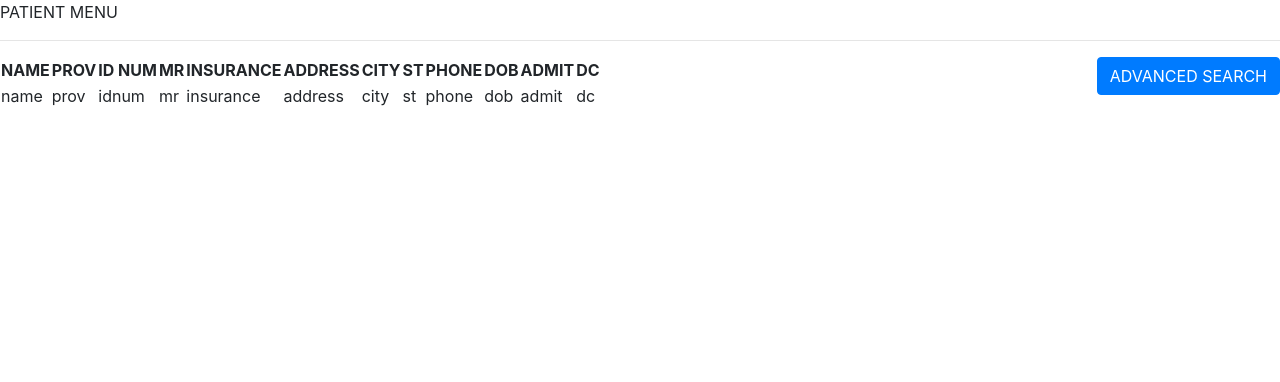
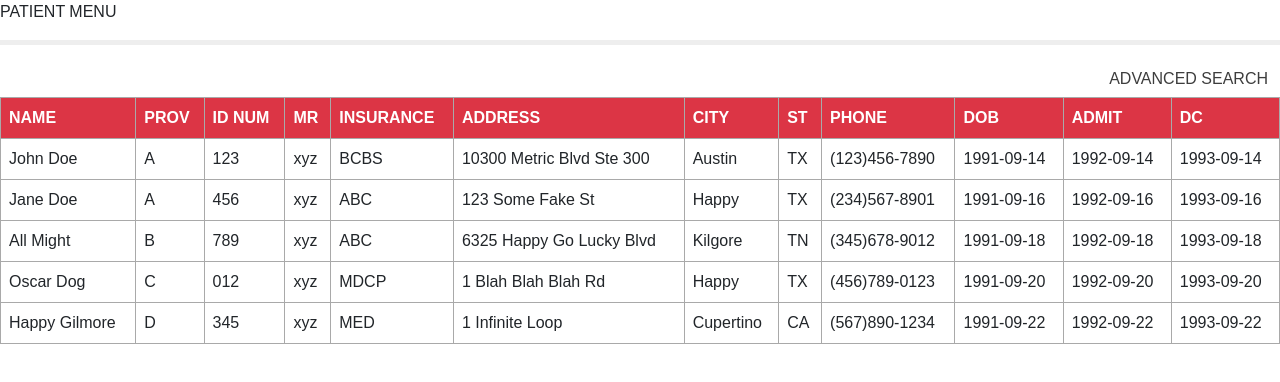
Before and after one commit to danielhayespco/goodlookingPatientMenu, a plain HTML site: page index.html in a window 1280 px wide. Drawn offline with nearby package versions, Linux system fonts and the light colour scheme.

Commit message:
added patient data dynamically to to the table

```diff
--- a/app.js
+++ b/app.js
@@ -1,9 +1,6 @@
 var app = angular.module("myApp", []);
 
 	app.controller("PatientController", function($scope){
-
-	});
-
 		var patients = [
 		   	{
 		     "name": "John Doe",
@@ -76,3 +73,7 @@ var app = angular.module("myApp", []);
 		     "dc": "1993-09-22"
 		   	}
 		]
+
+		$scope.patients = patients;
+
+	});
--- a/index.html
+++ b/index.html
@@ -2,7 +2,7 @@
   <head>
    <title>Patient Menu</title>
    <link rel="stylesheet" href="https://maxcdn.bootstrapcdn.com/bootstrap/4.0.0/css/bootstrap.min.css" integrity="sha384-Gn5384xqQ1aoWXA+058RXPxPg6fy4IWvTNh0E263XmFcJlSAwiGgFAW/dAiS6JXm" crossorigin="anonymous">
-   <link rel="stylesheet" href="styles.css">
+   <link rel="stylesheet" href="style.css">
   </head>
 
   <body ng-app="myApp">
@@ -115,19 +115,19 @@
 			</tr>
 		</thead>
 		<tbody>
-			<tr>
-				<td>name</td>
-				<td>prov</td>
-				<td>idnum</td>
-				<td>mr</td>
-				<td>insurance</td>
-				<td>address</td>
-				<td>city</td>
-				<td>st</td>
-				<td>phone</td>
-				<td>dob</td>
-				<td>admit</td>
-				<td>dc</td>
+			<tr ng-repeat="patient in patients">
+				<td>{{patient.name}}</td>
+				<td>{{patient.prov}}</td>
+				<td>{{patient.idnum}}</td>
+				<td>{{patient.mr}}</td>
+				<td>{{patient.insurance}}</td>
+				<td>{{patient.address}}</td>
+				<td>{{patient.city}}</td>
+				<td>{{patient.st}}</td>
+				<td>{{patient.phone}}</td>
+				<td>{{patient.dob}}</td>
+				<td>{{patient.admit}}</td>
+				<td>{{patient.dc}}</td>
 			</tr>
 		</tbody>
 	</table>
```
Lines whose indentation alone changed are shown as unchanged.
